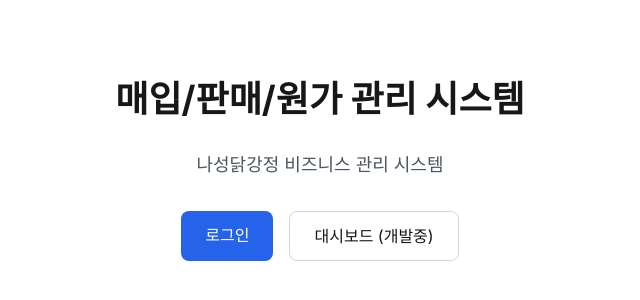
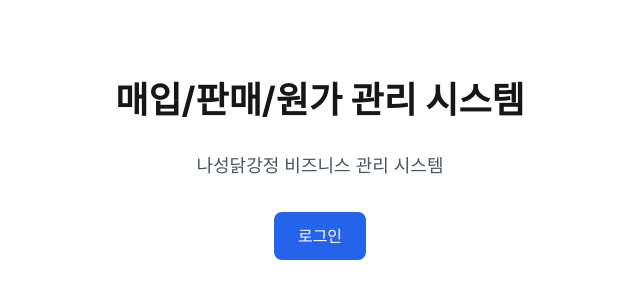
Before and after one commit to infrabank/nasungdak-management, a Next.js app: page / in a window 1280 px wide. Shown: the part 230-530 px from the top of the page, without its empty margins (320-960 px from the left). Built offline with nearby package versions, Linux system fonts and the light colour scheme; a web font is replaced by a local one.

Commit message:
fix: remove unauthorized dashboard access button from homepage

```diff
--- a/app/page.tsx
+++ b/app/page.tsx
@@ -10,19 +10,13 @@ export default function HomePage() {
         <p className="mb-8 text-lg text-gray-600">
           나성닭강정 비즈니스 관리 시스템
         </p>
-        <div className="flex gap-4 justify-center">
+        <div className="flex justify-center">
           <Link
             href="/login"
             className="rounded-lg bg-blue-600 px-6 py-3 text-white hover:bg-blue-700"
           >
             로그인
           </Link>
-          <Link
-            href="/dashboard"
-            className="rounded-lg border border-gray-300 px-6 py-3 hover:bg-gray-50"
-          >
-            대시보드 (개발중)
-          </Link>
         </div>
       </div>
     </main>
```
